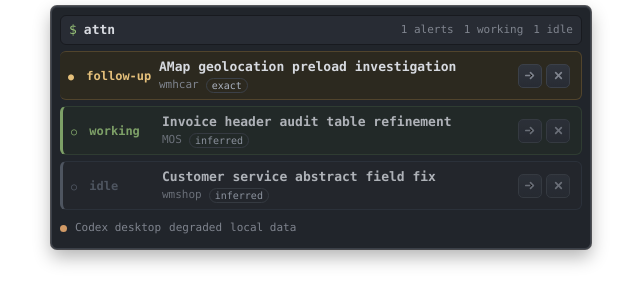
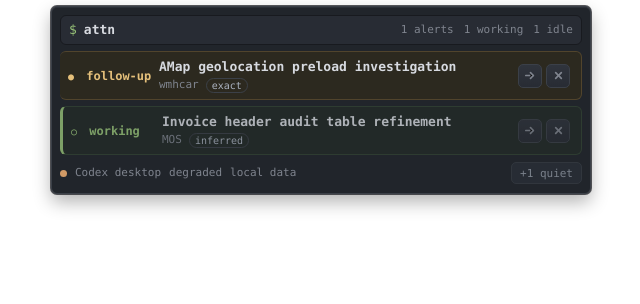
Before and after one commit to zhatongning/attn, a React (Vite) app: page / in a window 1280 px wide. Shown: the top 304 px of the page, without its empty margins (319-959 px from the left). Built offline with nearby package versions, Linux system fonts and the light colour scheme; no server answers.

Commit message:
feat: keep idle sessions quiet

```diff
--- a/src/features/statusPanel/statusPanel.ts
+++ b/src/features/statusPanel/statusPanel.ts
@@ -154,19 +154,24 @@ export function buildStatusPanelModel(
     .filter(shouldIncludeInWatchlist)
     .map((row) => toPanelRow(row, theme))
     .sort(comparePanelRows);
-  const visibleRows = panelRows.slice(0, config.visibleItemCount);
-  const hiddenRows = panelRows.slice(config.visibleItemCount);
+  const cardRows = panelRows.filter((row) => row.displayStatus !== "idle");
+  const quietRows = panelRows.filter((row) => row.statusTone === "quiet");
+  const visibleRows = cardRows.slice(0, config.visibleItemCount);
+  const hiddenRows = cardRows.slice(config.visibleItemCount);
   const expandableHiddenRows = hiddenRows.filter((row) => row.statusTone === "alert");
+  const hiddenCount = hiddenRows.length + panelRows.filter((row) => row.displayStatus === "idle").length;
+  const quietHiddenCount = hiddenRows.filter((row) => row.statusTone === "quiet").length
+    + panelRows.filter((row) => row.displayStatus === "idle").length;
 
   return {
     visibleRows,
     hiddenRows,
     expandableHiddenRows,
-    hiddenCount: hiddenRows.length,
-    quietHiddenCount: hiddenRows.filter((row) => row.statusTone === "quiet").length,
+    hiddenCount,
+    quietHiddenCount,
     expandableHiddenCount: expandableHiddenRows.length,
     interventionCount: panelRows.filter((row) => row.statusTone === "alert").length,
-    workingCount: panelRows.filter((row) => row.displayStatus === "working").length,
+    workingCount: quietRows.filter((row) => row.displayStatus === "working").length,
     idleCount: panelRows.filter((row) => row.displayStatus === "idle").length,
     theme,
     copy: panelCopy[config.language],
```
Also changed, not shown: 3 other files (tests, documents, lock files or other folders).
